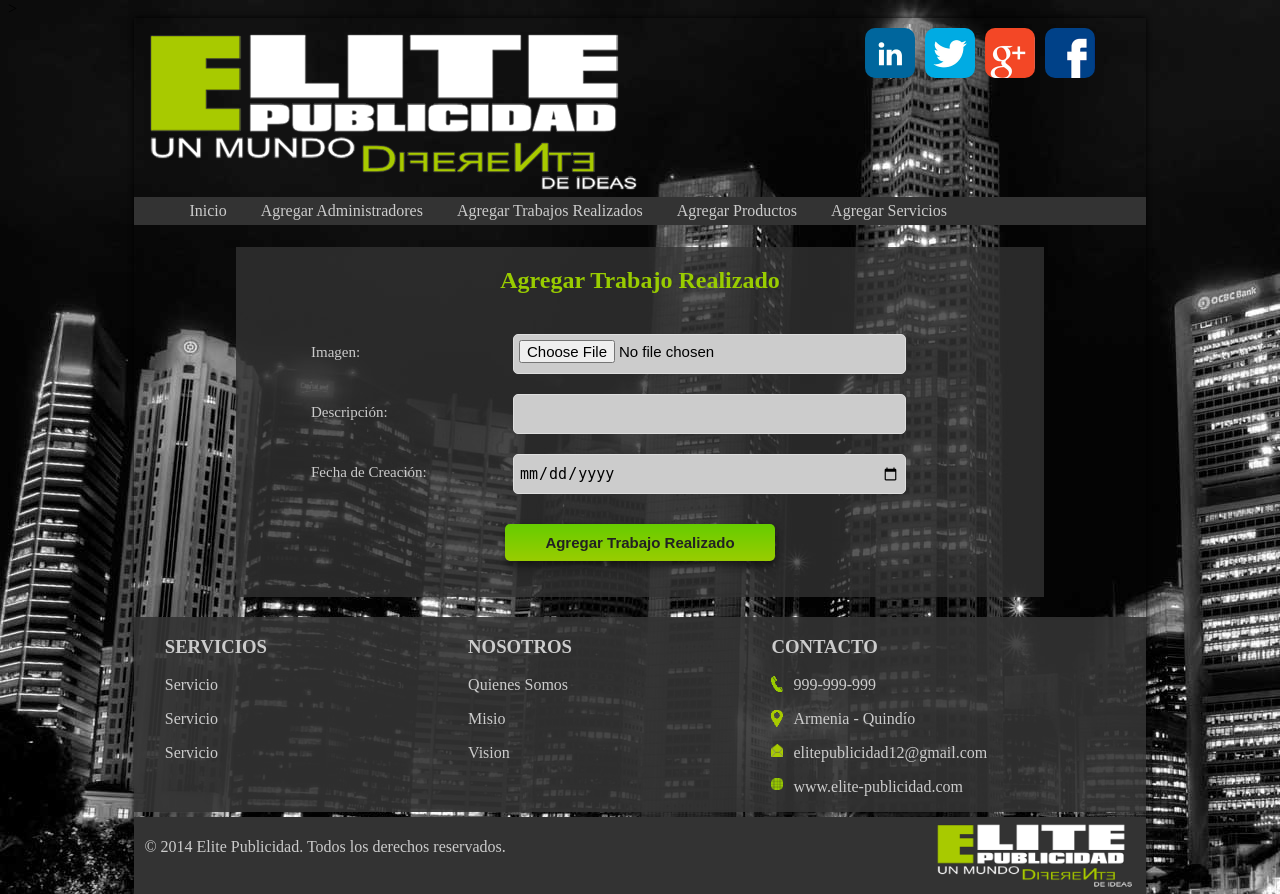
After one commit to jhonsegurag/elitepublicidad, a PHP site: page /php/vista/editarTrabajo.php in a window 1280 px wide. The commit adds this page. Run offline with PHP 8.4, Linux system fonts and the light colour scheme; the visitor is signed in with stand-in values (Sample User, id 1); some libraries are stand-ins or nearby versions.

```diff
--- a/css/style1.css
+++ b/css/style1.css
@@ -74,10 +74,12 @@ nav ul a{
  *
  * ------------------------------------------------------------------------------------------------------------
  */
-#contenedorHeader{
+#contenedorHeader
+{
 	width: 100%;
 }
-.panelHeader{
+.panelHeader
+{
 	width: 48%;
 	float: left;
 
@@ -506,7 +508,7 @@ nav ul a{
 	font-weight: bold;
 	text-align: center;
 	padding: 20px;
-	font-size: 30;
+	font-size: 15;
 }
 
 .etiqueta
@@ -517,7 +519,7 @@ nav ul a{
    color: #CCCCCC;
    display: block;
    padding: 15px 5px 5px 30px;
-   font-size: 20;
+   font-size: 15;
 }
 
 .componente{
@@ -529,7 +531,7 @@ nav ul a{
 
 .textfield
 {
-	font-size: 18;
+	font-size: 15;
     display: block;
     width: 90%;
     height: 40px;
@@ -537,6 +539,7 @@ nav ul a{
     border: 1px solid #DEDEDE;
     border-radius: 5px;
     margin: 5px;
+    background: #CCC;
 }
 
 .textField:focus
@@ -579,7 +582,7 @@ input[type="submit"]
     box-shadow: 1px 5px 8px hsla(0, 0%, 0%, .5);
     color: #222222;
     font-weight: bold;
-    font-size: 16;
+    font-size: 15;
     cursor: pointer;
     border:0;
     border-radius: 5px;
--- /dev/null
+++ b/php/vista/editarTrabajo.php
@@ -0,0 +1,74 @@
+<?php
+
+	session_start();
+
+	if ($_SESSION['idusuario'])
+	{
+		include_once('imports.php');
+		include_once('header.php');
+		include_once('menu.php');
+		include_once('footer.php');
+		getImports();
+		?>
+		<body>
+			<div id="main" class="wrapper">
+				<?php
+					getHeader();
+					getMenu("administrador");
+				?>
+			<!-- --------------------CÓDIGO HTML------------------------------------------------ -->
+				<section id="gestionar">
+					<article >
+						<header>
+							<h2>Agregar Trabajo Realizado</h2>
+						</header>
+						<section>
+							<div id="formulario_agregar_trabajo">
+								<form action="../controlador/insertartrabajo.php" method="post" enctype="multipart/form-data">
+									<div class="etiqueta">
+										<label> Imagen: </label>
+									</div>
+									<div class="componente">
+										<input class="textField" type="file" name="imagenTrabajo" required="required" />
+									</div>
+
+
+									<div class="etiqueta">
+										<label> Descripción: </label>
+									</div>
+									<div class="componente">
+										<input class="textField" type="text" name="descripcionTrabajo" required="required" />
+									</div>
+
+									<div class="etiqueta">
+										<label> Fecha de Creación: </label>
+									</div>
+									<div class="componente">
+										<input class="textField" type="date" name="fechaTrabajo" required="required" />
+									</div>
+
+
+									<div style="text-align: center;">
+										<input type="submit" value="Agregar Trabajo Realizado" />
+									</div>
+								</form>
+							</div>
+						</section>
+					</article>
+				</section>
+
+			<!-- --------------------CÓDIGO HTML------------------------------------------------ -->
+				<?php
+					getFooter();
+				?>
+			</div>
+		</body>
+	</html>
+	<?php
+	}
+	else
+	{
+		header('location:index.php');
+	}
+
+?>
```
Also changed, not shown: php/controlador/actualizarusuario.php (+7 -5 lines), php/vista/editarUsuario.php (+6 -6 lines).
